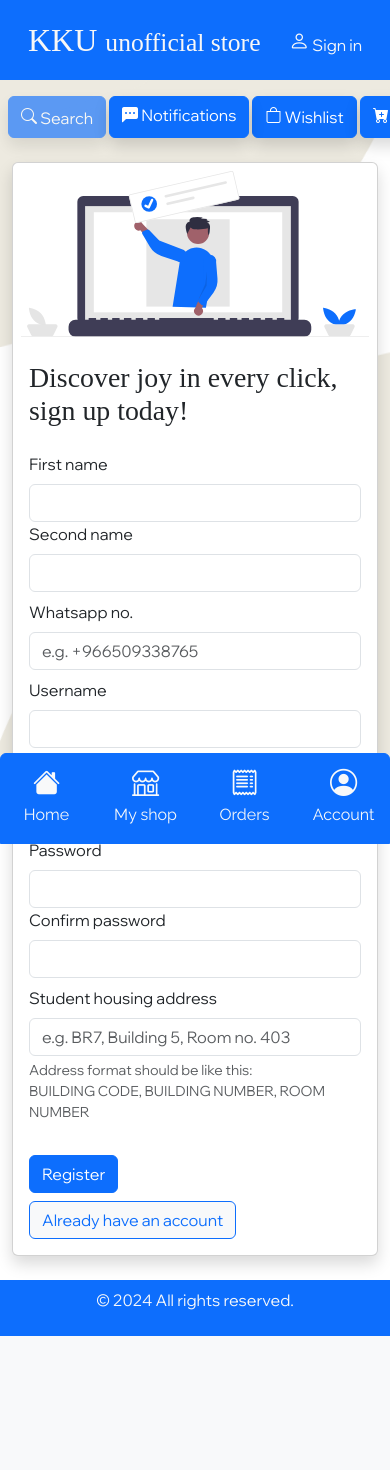
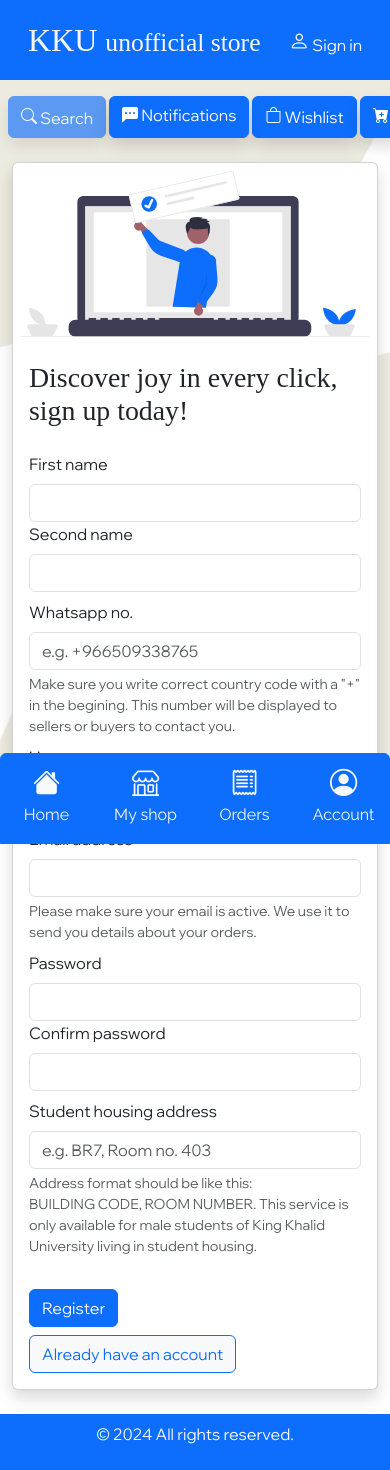
Before and after one commit to abdullashahzan/kkuus, a Django app: page /signup/ in a window 390 px wide. Before the commit the page ends 1336 px from the top, so only its background shows below. Run offline with Django 4.2, Linux system fonts and the light colour scheme; some libraries are stand-ins or nearby versions; some web fonts are replaced.

Commit message:
Version 2.8

```diff
--- a/ecom/ecom/settings.py
+++ b/ecom/ecom/settings.py
@@ -56,6 +56,7 @@ INSTALLED_APPS = [
     'django.contrib.sessions',
     'django.contrib.messages',
     'django.contrib.staticfiles',
+    'paypal.standard.ipn',
 ]
 
 MIDDLEWARE = [
@@ -151,3 +152,6 @@ EMAIL_HOST_PASSWORD = 'xzpk eiih bsjl nnsp'
 
 TIME_ZONE = 'Asia/Riyadh'
 USE_TZ = True
+
+PAYPAL_RECIEVER_EMAIL = "abdullah.shahzan@gmail.com"
+PAYPAL_TEST = False
--- a/ecom/ecom/urls.py
+++ b/ecom/ecom/urls.py
@@ -20,6 +20,7 @@ from django.urls import path, include
 urlpatterns = [
     path('admin/', admin.site.urls),
     path('', include("shop.urls")),
+    path('', include('paypal.standard.ipn.urls')),
 ]
 
 handler404 = 'shop.views.page_404'
--- a/ecom/shop/templates/layout.html
+++ b/ecom/shop/templates/layout.html
@@ -142,9 +142,8 @@
                 {% endif %}</a>
             <a class="btn btn-primary shadow mb-3" style="text-decoration: none; height: 2.6rem;" href="{% url 'shop:wishlist' %}">
                 <i class="bi bi-bag"></i> <span class="align-middle">Wishlist</span></a>
-            <a class="btn btn-primary shadow mb-3" style="text-decoration: none; height: 2.6rem; margin-right: 0.7rem;"
-                href="{% url 'shop:new_listing' %}"><i class="bi bi-cart-plus-fill"></i>
-                <span class="align-middle">Create new listing</span></a>
+            <a class="btn btn-primary shadow mb-3" style="text-decoration: none; height: 2.6rem; margin-right: 0.7rem;" href="{% url 'shop:new_listing' %}">
+                <i class="bi bi-cart-plus-fill"></i> <span class="align-middle">Create new listing</span></a>
         </div>
     </div>
 
@@ -152,10 +151,10 @@
     <div class="d-lg-none navbar navbar-expand-lg bg-primary fixed-bottom container-fluid py-0
         border border-primary rounded-top d-block animate__animated px-2" id="hiddenDiv">
         <div class="row pt-2">
-            <a class="col-3 text-center text-light text-decoration-none home-bar" href="{% url 'shop:homepage' %}">
+            <a class="col-3 text-center text-light text-decoration-none" href="{% url 'shop:homepage' %}">
                 <p class="style-text-2"><i class="bi bi-house-fill" style="font-size: 1.7rem;"></i> <br> Home</p>
             </a>
-            <a class="col-3 text-center text-light text-decoration-none shop_panel myshop-bar" href="{% url 'shop:my_shop' %}">
+            <a class="col-3 text-center text-light text-decoration-none shop_panel" href="{% url 'shop:my_shop' %}">
                 <p class="style-text-2"><i class="bi bi-shop" style="font-size: 1.7rem;"></i> <br>
                     My shop
                     {% if new_orders %}
@@ -163,10 +162,10 @@
                     {% endif %}
                 </p>
             </a>
-            <a class="col-3 text-center text-light text-decoration-none orders-bar" href="{% url 'shop:myOrders' %}">
+            <a class="col-3 text-center text-light text-decoration-none" href="{% url 'shop:myOrders' %}">
                 <p class="style-text-2"><i class="bi bi-receipt" style="font-size: 1.7rem;"></i> <br> Orders</p>
             </a>
-            <a class="col-3 text-center text-light text-decoration-none account-bar" href="{% url 'shop:profile' %}">
+            <a class="col-3 text-center text-light text-decoration-none" href="{% url 'shop:profile' %}">
                 <p class="style-text-2"><i class="bi bi-person-circle" style="font-size: 1.7rem;"></i> <br> Account</p>
             </a>
         </div>
--- a/ecom/shop/templates/login.html
+++ b/ecom/shop/templates/login.html
@@ -11,7 +11,7 @@
             </div>
             <div class="col-md-6 d-flex justify-content-start align-items-center p-5">
                 <article>
-                    <h1 class="mb-4 style-heading">Welcome back! Please log in to your account</h1>
+                    <h1 class="mb-4 style-heading">Please log in to your account to access all the services</h1>
                     <form action="{% url 'shop:login_user' %}" method="post">
                         {% csrf_token %}
                         <div class="mb-2">
@@ -38,7 +38,7 @@
                 <img class="widthlock p-2" src="{% static 'media/undraw_secure_login_pdn4.svg' %}" alt="empty">
                 <div class="card-body">
                     <article>
-                        <h1 class="mb-4 style-heading">Welcome back! Please log in to your account</h1>
+                        <h1 class="mb-4 style-heading">Please log in to your account to access all the services</h1>
                         <form action="{% url 'shop:login_user' %}" method="post">
                             {% csrf_token %}
                             <div class="mb-2">
@@ -53,7 +53,7 @@
                                 <p class="style-text" style="color: red;">Invalid credentials, please try again.</p>
                             {% endif %}
                             <button type="submit" class="btn btn-primary my-2">Log in</button>
-                            <a href="{% url 'shop:signup_user' %}" type="submit" class="btn btn-light btn-outline-primary">Register a new account</a>
+                            <a href="{% url 'shop:signup_user' %}" type="submit" class="btn text-primary">Register a new account</a>
                         </form>
                     </article>
                 </div>
--- a/ecom/shop/templates/search_items.html
+++ b/ecom/shop/templates/search_items.html
@@ -8,6 +8,9 @@
 {% block body %}
 <div id="myModal" class="container-fluid slideInDown">
     <div class="row d-flex justify-content-center align-items-center">
+        <div class="col-md-6 d-flex justify-content-center align-items-center my-4">
+            <img class="widthlock" src="{% static 'media/search.svg' %}" alt="image">
+        </div>
         <div class="col-md-6">
             <article>
                 <h1 class="style-text-3">Search for an item</h1>
@@ -23,9 +26,6 @@
                     <button class="btn btn-outline-danger" type="button" onclick="closeModal()">Cancel</button>
                 </form>
             </article>
-        </div>
-        <div class="col-md-6 d-flex justify-content-center align-items-center my-4">
-            <img class="widthlock" src="{% static 'media/search.svg' %}" alt="image">
         </div>
     </div>
 </div>
--- a/ecom/shop/templates/sell_product.html
+++ b/ecom/shop/templates/sell_product.html
@@ -60,10 +60,10 @@
                             </label>
                         </div>
                         <div class="form-check col-4 m-2">
-                            <input class="form-check-input border-primary" type="radio" name="flexRadioDefault" value="7"
+                            <input class="form-check-input border-primary" type="radio" name="flexRadioDefault" value="3"
                                 checked>
                             <label class="form-check-label" for="flexRadioDefault">
-                                Post for 1 week <br>
+                                Post for 3 days <br>
                             </label>
                         </div>
                         <div class="form-check col-4 m-2">
@@ -80,7 +80,7 @@
                                 Post for 1 month <br>
                             </label>
                         </div>
-                        <p class="text-muted">Posting for more than 1 week is not available now due to low server storage, but soon will be made available for everyone.</p>
+                        <p class="text-muted">Posting for more than 3 days is not available now due to low server storage, but soon will be made available for everyone.</p>
                     </div>
                     <button type="submit" class="btn btn-primary mb-3"><i
                             class="bi bi-cash-stack lead mx-1"></i> <span class="style-text lead mx-2">Put up for
--- a/ecom/shop/templates/signup.html
+++ b/ecom/shop/templates/signup.html
@@ -26,20 +26,23 @@
                         <div class="row mb-2">
                             <div class="col-md-12">
                                 <label for="whatsapp" class="form-label">Whatsapp no.</label>
-                                <input type="text" class="form-control" name="whatsapp" placeholder="e.g. +966509338765">
+                                <input type="text" class="form-control" name="whatsapp"
+                                    placeholder="e.g. +966509338765">
                             </div>
                         </div>
                         <div class="row mb-2">
                             <div class="col-md-12">
                                 <label for="username" class="form-label">Username</label>
-                                <input type="text" class="form-control" name="username" id="userInput" aria-describedby="checkUsernameAvailability" oninput="delayFunction()">
+                                <input type="text" class="form-control" name="username" id="userInput"
+                                    aria-describedby="checkUsernameAvailability" oninput="delayFunction()">
                                 <div id="checkUsernameAvailability" class="form-text"></div>
                             </div>
                         </div>
                         <div class="row mb-2">
                             <div class="col-md-12">
                                 <label for="email" class="form-label">Email address</label>
-                                <input type="email" class="form-control" name="email" placeholder="e.g. my_email@gmail.com">
+                                <input type="email" class="form-control" name="email"
+                                    placeholder="e.g. my_email@gmail.com">
                             </div>
                         </div>
                         <div class="row mb-2">
@@ -55,8 +58,10 @@
                         <div class="row mb-4">
                             <div class="col-md-12">
                                 <label for="address" class="form-label">Student housing address</label>
-                                <input type="address" class="form-control" name="address" placeholder="e.g. BR7, Building 5, Room no. 403" aria-describedby="address_help">
-                                <div id="address_help" class="form-text">Address format should be like this: <br> BUILDING
+                                <input type="address" class="form-control" name="address"
+                                    placeholder="e.g. BR7, Building 5, Room no. 403" aria-describedby="address_help">
+                                <div id="address_help" class="form-text">Address format should be like this: <br>
+                                    BUILDING
                                     CODE, BUILDING NUMBER, ROOM NUMBER</div>
                             </div>
                         </div>
@@ -64,7 +69,8 @@
                         <p class="style-text" style="color: red;">{{message}}</p>
                         {% endif %}
                         <button type="submit" class="btn btn-primary my-2">Register</button><br>
-                        <a href="{% url 'shop:login_user' %}" type="submit" class="btn btn-light btn-outline-primary">Already
+                        <a href="{% url 'shop:login_user' %}" type="submit"
+                            class="btn btn-light btn-outline-primary">Already
                             have an account</a>
                     </form>
                 </article>
@@ -93,45 +99,63 @@
                             <div class="row mb-2">
                                 <div class="col-md-12">
                                     <label for="whatsapp" class="form-label">Whatsapp no.</label>
-                                    <input type="text" class="form-control" name="whatsapp" placeholder="e.g. +966509338765">
+                                    <input type="text" class="form-control" name="whatsapp"
+                                        placeholder="e.g. +966509338765">
+                                    <div id="address_help" class="form-text">Make sure you write correct country code
+                                        with a "+" in
+                                        the begining. This number will be displayed to sellers or buyers to contact you.
+                                    </div>
                                 </div>
                             </div>
                             <div class="row mb-2">
                                 <div class="col-md-12">
                                     <label for="username" class="form-label">Username</label>
-                                    <input type="text" class="form-control" name="username" id="userInput" aria-describedby="checkUsernameAvailability" oninput="delayFunction()">
+                                    <input type="text" class="form-control" name="username" id="userInput"
+                                        aria-describedby="checkUsernameAvailability" oninput="delayFunction()">
                                     <div id="checkUsernameAvailability" class="form-text"></div>
                                 </div>
                             </div>
                             <div class="row mb-2">
                                 <div class="col-md-12">
                                     <label for="email" class="form-label">Email address</label>
-                                    <input type="email" class="form-control" name="email">
+                                    <input type="email" class="form-control" name="email" aria-describedby="email_help">
+                                    <div id="address_help" class="form-text">Please make sure your email is active. We
+                                        use it
+                                        to send you details about your orders.
+                                    </div>
                                 </div>
                             </div>
                             <div class="row mb-2">
                                 <div class="col-md-6">
                                     <label for="exampleInputPassword1" class="form-label">Password</label>
-                                    <input type="password" name="password" class="form-control" id="exampleInputPassword1">
+                                    <input type="password" name="password" class="form-control"
+                                        id="exampleInputPassword1">
                                 </div>
                                 <div class="col-md-6">
                                     <label for="exampleInputPassword2" class="form-label">Confirm password</label>
-                                    <input type="password" name="password2" class="form-control" id="exampleInputPassword2">
+                                    <input type="password" name="password2" class="form-control"
+                                        id="exampleInputPassword2">
                                 </div>
                             </div>
                             <div class="row mb-4">
                                 <div class="col-md-12">
                                     <label for="address" class="form-label">Student housing address</label>
-                                    <input type="address" class="form-control" name="address" placeholder="e.g. BR7, Building 5, Room no. 403" aria-describedby="address_help">
-                                    <div id="address_help" class="form-text">Address format should be like this: <br> BUILDING
-                                        CODE, BUILDING NUMBER, ROOM NUMBER</div>
+                                    <input type="address" class="form-control" name="address"
+                                        placeholder="e.g. BR7, Room no. 403"
+                                        aria-describedby="address_help">
+                                    <div id="address_help" class="form-text">Address format should be like this: <br>
+                                        BUILDING CODE, ROOM NUMBER. This service is only available for male students of King
+                                        Khalid University living in
+                                        student housing.
+                                    </div>
                                 </div>
                             </div>
                             {% if message %}
                             <p class="style-text" style="color: red;">{{message}}</p>
                             {% endif %}
                             <button type="submit" class="btn btn-primary my-2">Register</button><br>
-                            <a href="{% url 'shop:login_user' %}" type="submit" class="btn btn-light btn-outline-primary">Already
+                            <a href="{% url 'shop:login_user' %}" type="submit"
+                                class="btn btn-light btn-outline-primary">Already
                                 have an account</a>
                         </form>
                     </article>
@@ -145,7 +169,7 @@
     let timeoutId;
     let functionCalled = false;
 
-    function delayFunction(){
+    function delayFunction() {
         clearTimeout(timeoutId);
         timeoutId = setTimeout(() => {
             if (!functionCalled) {
--- a/ecom/shop/urls.py
+++ b/ecom/shop/urls.py
@@ -44,6 +44,8 @@ urlpatterns = [
     path('save-fcm-token/', views.save_fcm_token, name='save_fcm_token'),
     path('samplePurchase/', views.process_purchase, name='samplePurchase'),
 
+    path('checkout/', views.CheckOut, name='checkout'),
+
 ]
 
 urlpatterns += staticfiles_urlpatterns()
--- a/ecom/shop/views.py
+++ b/ecom/shop/views.py
@@ -15,7 +15,7 @@ from .scripts import *
 from django.db.models import Avg
 from django.conf import settings
 import requests
-from ecom.settings import version
+from ecom.settings import version, PAYPAL_RECIEVER_EMAIL
 
 def login_user(request):
     message = ""
@@ -619,3 +619,28 @@ def process_purchase(request):
     for token in tokens:
         send_notification(token.token, title, body)
     return JsonResponse({'message': 'Notification sent successfully'})
+
+from paypal.standard.forms import PayPalPaymentsForm
+
+def CheckOut(request):
+
+
+    host = request.get_host()
+
+    paypal_checkout = {
+        'business': PAYPAL_RECIEVER_EMAIL,
+        'amount': 0,
+        'item_name': "sneakers",
+        'invoice': uuid.uuid4(),
+        'currency_code': 'USD',
+        'notify_url': f"http://{host}{reverse('paypal-ipn')}",
+        'return_url': f"http://{host}{reverse('shop:index')}",
+        'cancel_url': f"http://{host}{reverse('shop:index')}",
+    }
+
+    paypal_payment = PayPalPaymentsForm(initial=paypal_checkout)
+
+    context = {
+        'paypal': paypal_payment
+    }
+    return render(request, 'checkout.html', context)
```
Also changed, not shown: ecom/shop/templates/checkout.html (added, +45 -0 lines), ecom/shop/templates/index.html (+11 -8 lines), ecom/db.sqlite3.
